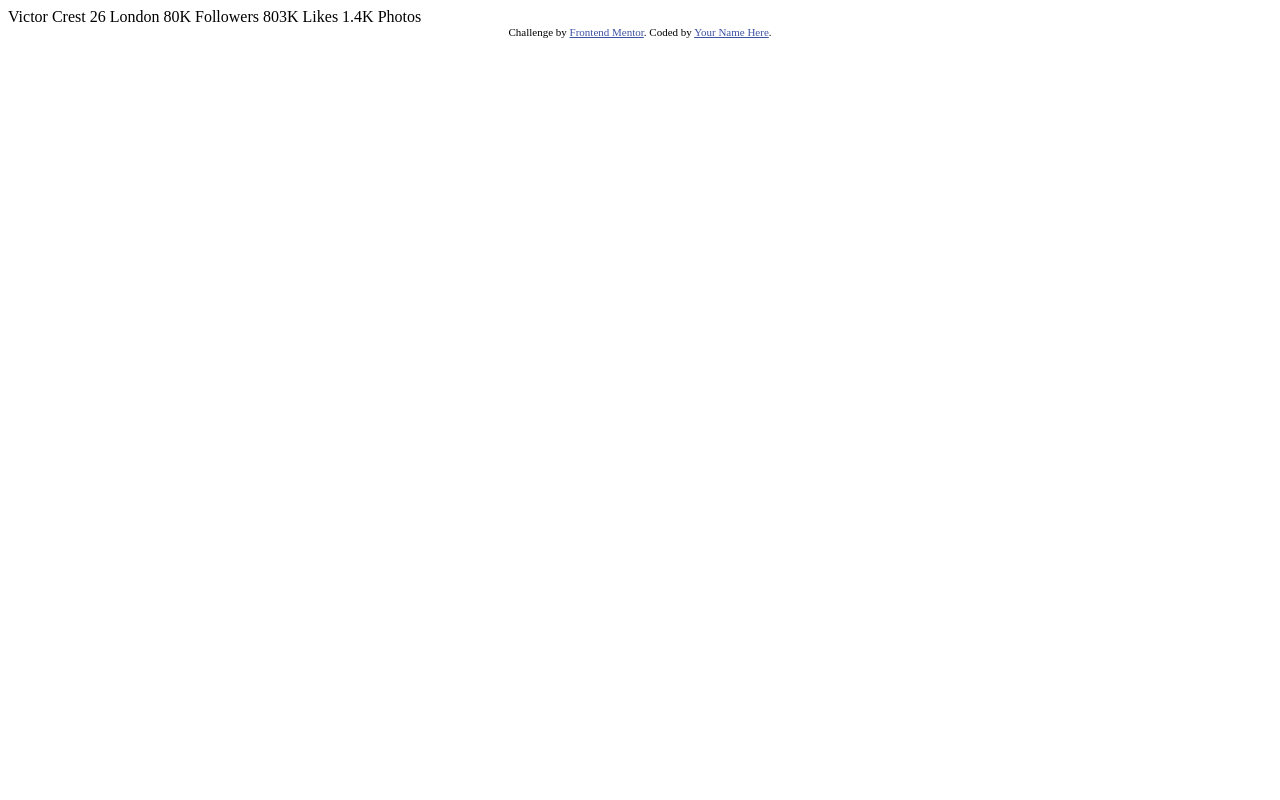
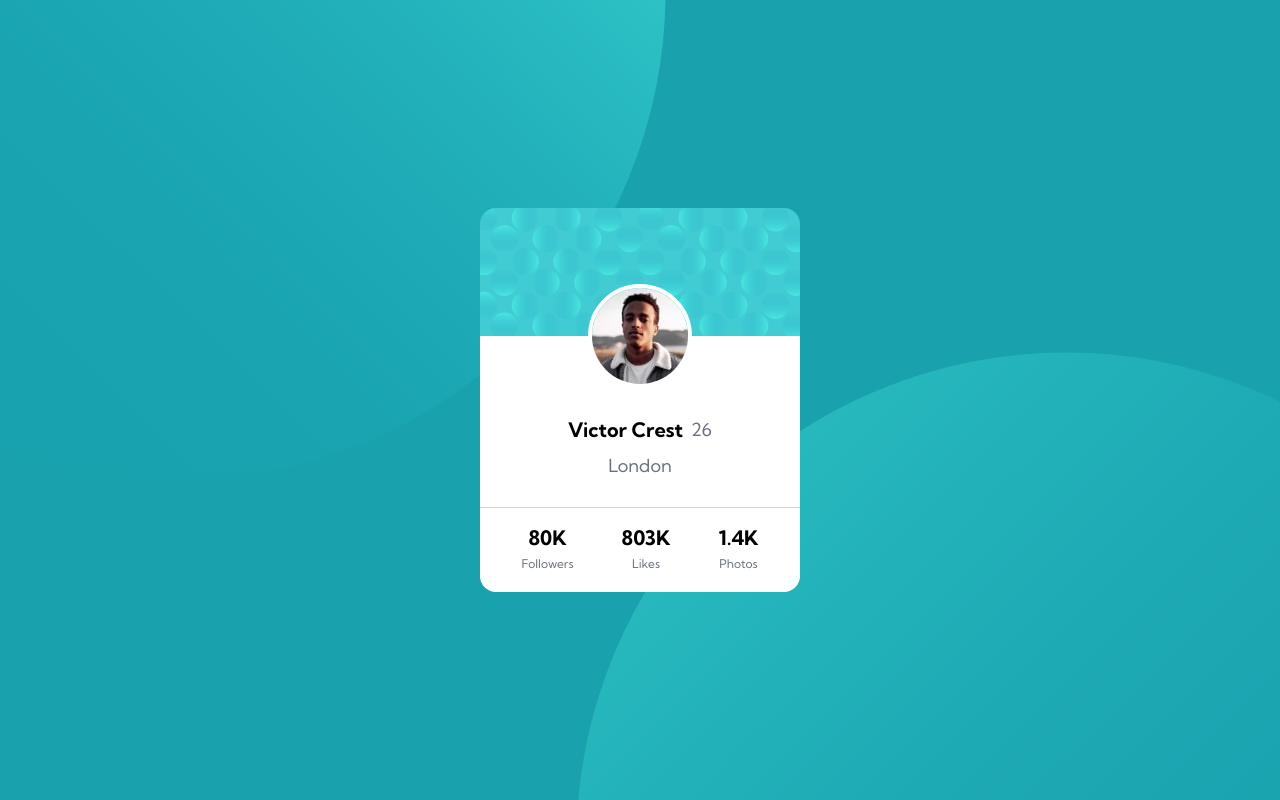
Before and after one commit to Wilouricard/profileCardComponent, a website: page index.html in a window 1280 px wide. Drawn offline with Linux system fonts and the light colour scheme.

Commit message:
second time

```diff
--- a/index.html
+++ b/index.html
@@ -1,35 +1,98 @@
 <!DOCTYPE html>
 <html lang="en">
   <head>
-  <meta charset="UTF-8">
-  <meta name="viewport" content="width=device-width, initial-scale=1.0"> <!-- displays site properly based on user's device -->
+    <meta charset="UTF-8" />
+    <meta name="viewport" content="width=device-width, initial-scale=1.0" />
+    <!-- displays site properly based on user's device -->
 
-  <link rel="icon" type="image/png" sizes="32x32" href="./images/favicon-32x32.png">
+    <link rel="preconnect" href="https://fonts.googleapis.com" />
+    <link rel="preconnect" href="https://fonts.gstatic.com" crossorigin />
+    <link
+      href="https://fonts.googleapis.com/css2?family=Kumbh+Sans:wght@400;700&display=swap"
+      rel="stylesheet"
+    />
+
+    <link
+      rel="icon"
+      type="image/png"
+      sizes="32x32"
+      href="./images/favicon-32x32.png"
+    />
+
+    <link href="/dist/output.css" rel="stylesheet" />
 
     <title>Frontend Mentor | Profile card component</title>
 
     <!-- Feel free to remove these styles or customise in your own stylesheet 👍 -->
     <style>
-    .attribution { font-size: 11px; text-align: center; }
-    .attribution a { color: hsl(228, 45%, 44%); }
+      .attribution {
+        font-size: 11px;
+        text-align: center;
+      }
+      .attribution a {
+        color: hsl(228, 45%, 44%);
+      }
     </style>
   </head>
-<body>
+  <body class="text-lg">
+
+    <div class="flex justify-center items-center h-screen">
+      <div class="w-80 h-96 flex flex-col rounded-2xl overflow-hidden">
+        <div class="h-1/3">
+          <img src="/images/bg-pattern-card.svg" alt="" />
+        </div>
+
+        <div class="bg-white flex-1 flex flex-col">
+          <div class="h-2/3 flex items-center flex-col">
+            <div class="transform -translate-y-1/2">
+              <img
+                src="/images/image-victor.jpg"
+                alt=""
+                class="border-4 border-white rounded-full"
+              />
+            </div>
+            <div class="flex flex-col items-center -mt-6">
+              <div class="flex space-x-2">
+                <h2 class="text-xl font-bold text-very-dark-desaturated-blue">
                   Victor Crest
-  26
-  London
+                </h2>
+                <p class="text-dark-grayish-blue">26</p>
+              </div>
+              <div class="mt-2">
+                <p class="text-dark-grayish-blue">London</p>
+              </div>
+            </div>
+          </div>
 
+          <div class="h-1/3 border-t border-slate-300 flex justify-center pt-4">
+            <div class="flex flex-col items-center">
+              <h1 class="text-xl font-bold text-very-dark-desaturated-blue">
                 80K
-  Followers
+              </h1>
+              <p class="text-dark-grayish-blue text-xs pt-1">Followers</p>
+            </div>
+            <div class="flex flex-col items-center px-12">
+              <h1 class="text-xl font-bold text-very-dark-desaturated-blue">
+                803K
+              </h1>
+              <p class="text-dark-grayish-blue text-xs pt-1">Likes</p>
+            </div>
+            <div class="flex flex-col items-center">
+              <h1 class="text-xl font-bold text-very-dark-desaturated-blue">
+                1.4K
+              </h1>
+              <p class="text-dark-grayish-blue text-xs pt-1">Photos</p>
+            </div>
+          </div>
+        </div>
+      </div>
+    </div>
 
-  803K
-  Likes
-
-  1.4K
-  Photos
-  <div class="attribution">
-    Challenge by <a href="https://www.frontendmentor.io?ref=challenge" target="_blank">Frontend Mentor</a>.
-    Coded by <a href="#">Your Name Here</a>.
-  </div>
+    <!-- <div class="attribution">
+      Challenge by
+      <a href="https://www.frontendmentor.io?ref=challenge" target="_blank"
+        >Frontend Mentor</a
+      >. Coded by <a href="#">Your Name Here</a>.
+    </div> -->
   </body>
 </html>
--- /dev/null
+++ b/input.css
@@ -0,0 +1,13 @@
+@tailwind base;
+@tailwind components;
+@tailwind utilities;
+
+body {
+  font-family: "Kumbh Sans", sans-serif;
+  font-weight: 400;
+  background-color: hsl(185, 75%, 39%);
+  background-image: url(/images/bg-pattern-top.svg),
+    url(/images/bg-pattern-bottom.svg);
+  background-repeat: no-repeat, no-repeat;
+  background-position: right 48vw bottom 40vh, left 45vw top 44vh;
+}
--- /dev/null
+++ b/package.json
@@ -0,0 +1,5 @@
+{
+  "devDependencies": {
+    "tailwindcss": "^3.1.8"
+  }
+}
--- /dev/null
+++ b/tailwind.config.js
@@ -0,0 +1,16 @@
+/** @type {import('tailwindcss').Config} */
+module.exports = {
+  content: ["index.html"],
+  theme: {
+    extend: {
+      colors: {
+        "dark-cyan": "hsl(185, 75%, 39%)",
+        "very-dark-desaturted-blue": "hsl(229, 23%, 23%)",
+        "dark-grayish-blue": "hsl(227, 10%, 46%)",
+        "dark-gray": "hsl(0, 0%, 59%)",
+        "light-gray": "background: #E8E9EC",
+      }
+    },
+    plugins: [],
+  },
+};
```
Also changed, not shown: dist/output.css (added), 1 other file. Lines whose indentation alone changed are shown as unchanged.
